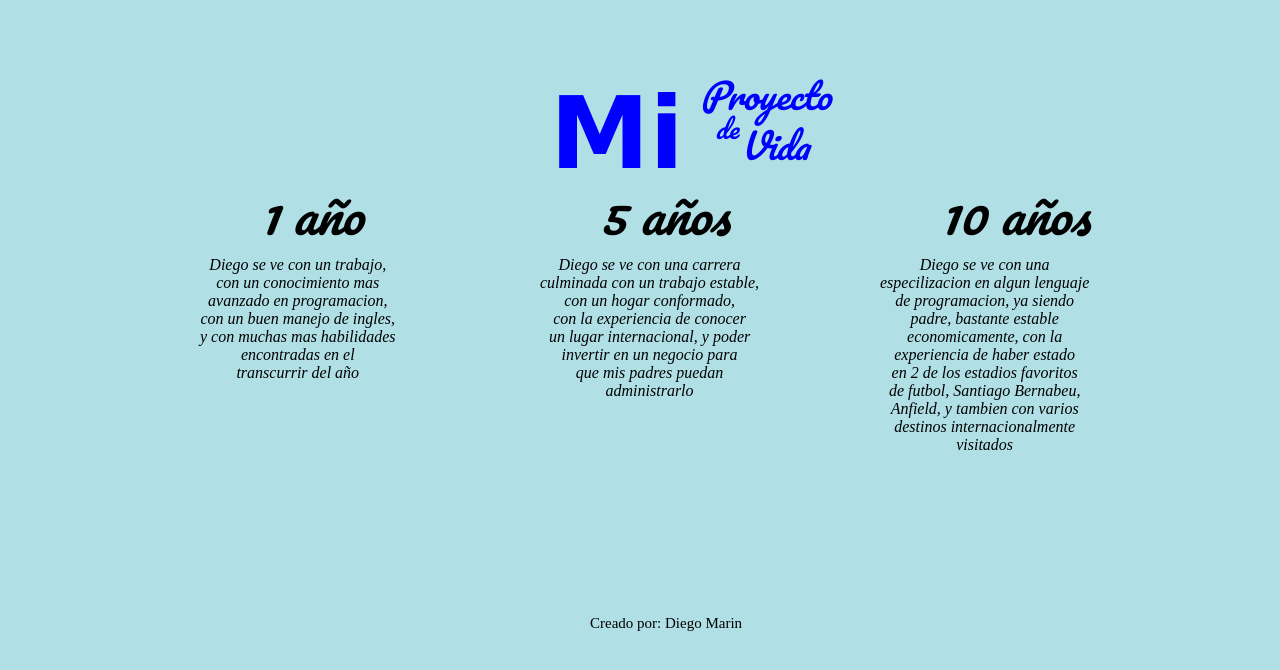
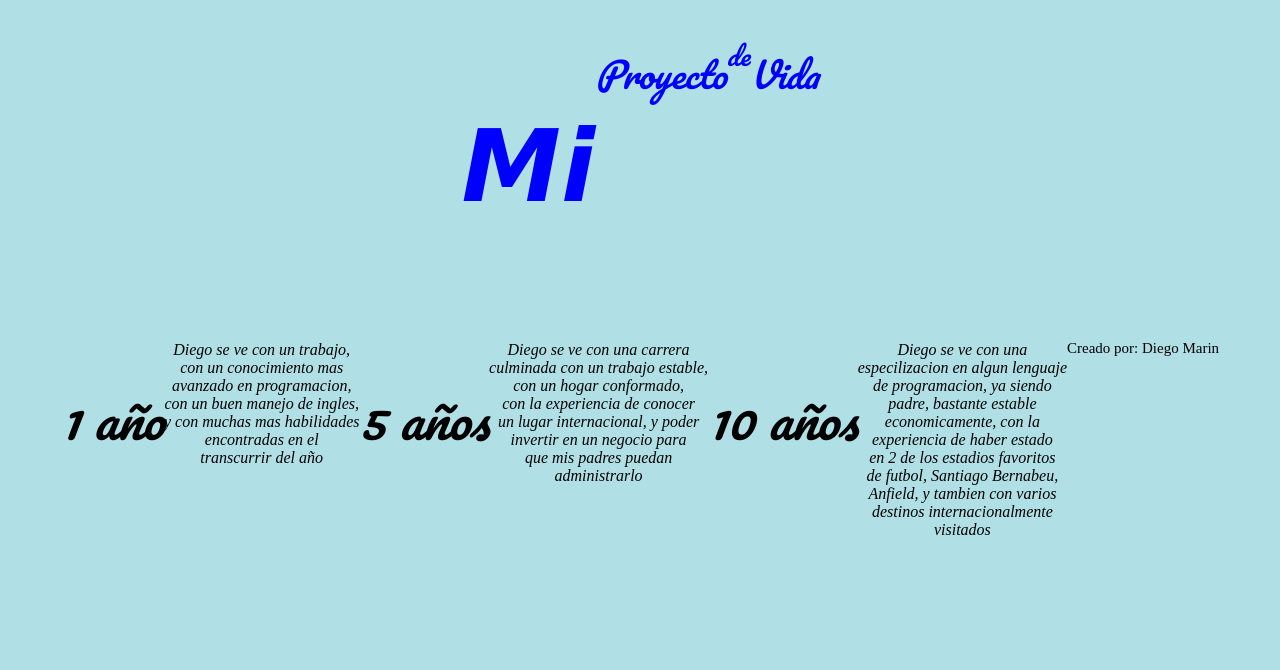
Before and after one commit to DiegoFernandoMarinL/html_DiegoMarin, a plain HTML site: page Dia1/index.html in a window 1280 px wide. Drawn offline with Linux system fonts and the light colour scheme; a web font is replaced by a local one.

Commit message:
se trabaja ajustando que se adapte a las diferentes pantallas

```diff
--- a/Dia1/index.html
+++ b/Dia1/index.html
@@ -9,27 +9,32 @@
     <link rel="preconnect" href="https://fonts.gstatic.com" crossorigin>
     <link href="https://fonts.googleapis.com/css2?family=Pacifico&display=swap" rel="stylesheet">
     <link href="https://fonts.googleapis.com/css2?family=Licorice&family=Pacifico&display=swap" rel="stylesheet">
+    <div id = titulo>
+        <p id = Ptitulo class="licorice-regular"><strong>Mi</strong></p>
+        <p id = Ppart class="pacifico-regular">Proyecto</p>
+        <p id = Spart class="pacifico-regular">de</p>
+        <p id = Tpart class="pacifico-regular">Vida</p>
+    </div>
 </head>
 <body>
-    <h1 class="licorice-regular"><strong>Mi</strong></h1>
-    <h2 id = Ppart class="pacifico-regular">Proyecto</h2>
-    <h2 id = Spart class="pacifico-regular">de</h2>
-    <h2 id = Tpart class="pacifico-regular">Vida</h2>
-    <div id = Psubtitulo class="pacifico-regular">1 año</div>
+    <div id = contenido>
+        <p id = Psubtitulo class="pacifico-regular">1 año</p>
         <p id = p1>Diego se ve con un trabajo,<br> con un conocimiento mas<br> avanzado en programacion,<br>
             con un buen manejo de ingles,<br> y con muchas mas habilidades<br> encontradas en el<br>
             transcurrir del año
         </p>
-    <div id = Ssubtitulo class="pacifico-regular">5 años</div>
+        <p id = Ssubtitulo class="pacifico-regular">5 años</p>
         <p id = p2>Diego se ve con una carrera<br> culminada con un trabajo estable,<br> con un hogar conformado,<br>
             con la experiencia de conocer<br> un lugar internacional, y poder<br> invertir en un negocio para<br>  que mis
             padres puedan<br> administrarlo
         </p>
-    <div id = Tsubtitulo class="pacifico-regular">10 años</div>
+        <p id = Tsubtitulo class="pacifico-regular">10 años</p>
         <p id= p3>Diego se ve con una<br> especilizacion en algun lenguaje<br> de programacion, ya siendo<br> padre,
             bastante estable<br> economicamente, con la<br> experiencia de haber estado<br> en 2 de los estadios favoritos<br>
             de futbol, Santiago Bernabeu,<br> Anfield, y tambien con varios<br> destinos internacionalmente<br> visitados
         </p>
         <p id = p4>Creado por: Diego Marin</p>
+    </div>
+
 </body>
 </html>
--- a/Dia1/styles.css
+++ b/Dia1/styles.css
@@ -11,62 +11,59 @@
 body {
   background-color: powderblue;
 }
-h1 {
+#titulo {
+  display: flex;
+  justify-content: center;
+}
+#contenido {
+  display: flex;
+  justify-content: center;
+}
+#Ptitulo {
   color: blue;
   font-size: 100px;
   font-style: italic;
-  position: absolute; left: 550px;
 }
 #Ppart {
   color: blue;
   font-size: 35px;
   font-style: italic;
-  position: absolute; top: 35px; left: 700px;
 }
 #Spart {
   color: blue;
   font-size: 25px;
   font-style: italic;
-  position: absolute; top: 85px; left: 715px;
 }
 #Tpart{
   color: blue;
   font-size: 35px;
   font-style: italic;
-  position: absolute; top: 85px; left: 740px;
 }
 #Psubtitulo{
   font-size: 50px;
   font-style: italic;
-  position: absolute; top: 170px; left: 260px;
 }
 #Ssubtitulo{
   font-size: 50px;
   font-style: italic;
-  position: absolute; top: 170px; left: 600px;
 }
 #Tsubtitulo{
   font-size: 50px;
   font-style: italic;
-  position: absolute; top: 170px; left: 940px;
 }
 #p1 {
   font-style: italic;
-  position: absolute; top: 240px; left: 200px;
   text-align: center;
 }
 #p2 {
   font-style: italic;
-  position: absolute; top: 240px; left: 540px;
   text-align: center;
 }
 #p3 {
   font-style: italic;
-  position: absolute; top: 240px; left: 880px;
   text-align: center;
 }
 #p4 {
   font-size: 15px;
-  position: absolute; top: 600px; left: 590px;
   text-align: center;
 }
```
Lines whose indentation alone changed are shown as unchanged.
